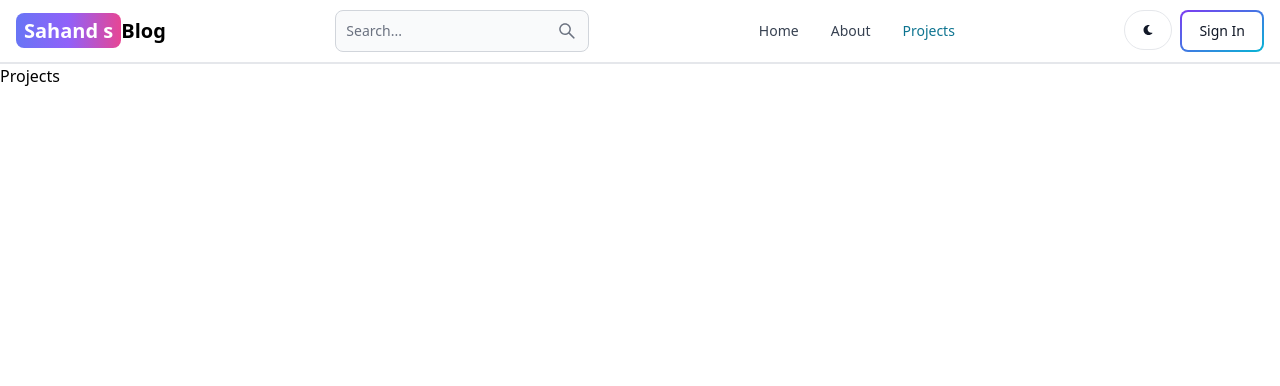
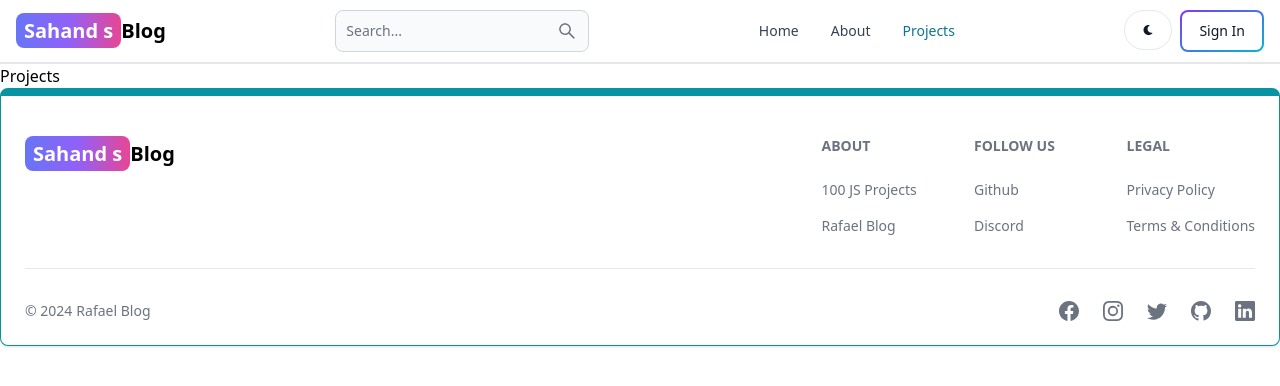
Before and after one commit to RafaelBispoSantos/MERN-Blog, a React (Vite) app in the folder client/: page /projects in a window 1280 px wide. Shown: the top 386 px of the page. Built offline with nearby package versions, Linux system fonts and the light colour scheme.

Commit message:
create  and add the footer component

```diff
--- a/client/src/App.jsx
+++ b/client/src/App.jsx
@@ -6,6 +6,7 @@
 import Dashboard from "./pages/Dashboard";
 import Projects from "./pages/Projects";
 import Header from "./components/Header";
+import Footer from "./components/Footer";
 function App() {
   return(
   <BrowserRouter>
@@ -18,6 +19,7 @@
       <Route path="/dashboard" element={<Dashboard/>} />
       <Route path="/projects" element={<Projects/>} />
     </Routes>
+    <Footer/>
   </BrowserRouter>
   )
 }
--- /dev/null
+++ b/client/src/components/Footer.jsx
@@ -0,0 +1,101 @@
+import { Footer } from "flowbite-react";
+import { Link } from "react-router-dom";
+import {BsDribbble, BsFacebook, BsGithub, BsInstagram, BsLinkedin, BsTwitter} from "react-icons/bs"
+
+function FooterCom() {
+  return (
+    <Footer container className="border border-t-8 border-teal-500">
+      <div className="w-full max-w-7xl mx-auto">
+        <div className="grid w-full justify-between sm:flex md:grid-cols-1">
+          <div className="mt-5">
+            <Link
+              to="/"
+              className="self-center whitespace-nowrap text-sm sm:text-xl font-semibold dark:text-white"
+            >
+              <span className="px-2 py-1 bg-gradient-to-r from-indigo-500 via-purple-500 to-pink-500 rounded-lg text-white">
+                Sahand s
+              </span>
+              Blog
+            </Link>
+          </div>
+          <div className="grid grid-cols-2 gap-8 sm: mt-4 sm:grid-cols-3 sm:gap-6">
+            <div>
+              <Footer.Title title="About" />
+              <Footer.LinkGroup col>
+                <Footer.Link
+                  href="https://www.100jsprojects.com"
+                  target="_blank"
+                  rel="noopener noreferrer"
+                >
+                  100 JS Projects
+                </Footer.Link>
+                <Footer.Link
+                  href="/about"
+                  target="_blank"
+                  rel="noopener noreferrer"
+                >
+                  Rafael Blog
+                </Footer.Link>
+              </Footer.LinkGroup>
+            </div>
+            <div>
+              <Footer.Title title="Follow us" />
+              <Footer.LinkGroup col>
+                <Footer.Link
+                  href="https://www.github.com/RafaelBispoSantos"
+                  target="_blank"
+                  rel="noopener noreferrer"
+                >
+                  Github
+                </Footer.Link>
+                <Footer.Link
+                  href="/#"
+                  target="_blank"
+                  rel="noopener noreferrer"
+                >
+                  Discord
+                </Footer.Link>
+              </Footer.LinkGroup>
+            </div>
+            <div>
+              <Footer.Title title="Legal" />
+              <Footer.LinkGroup col>
+                <Footer.Link
+                  href="https://www.github.com/RafaelBispoSantos"
+                  target="_blank"
+                  rel="noopener noreferrer"
+                >
+                  Privacy Policy
+                </Footer.Link>
+                <Footer.Link
+                  href="/#"
+                  target="_blank"
+                  rel="noopener noreferrer"
+                >
+                  Terms &amp; Conditions
+                </Footer.Link>
+              </Footer.LinkGroup>
+            </div>
+          </div>
+        </div>
+        <Footer.Divider />
+        <div className="w-full sm:flex sm:items-center sm:justify-between">
+          <Footer.Copyright
+            href="#"
+            by="Rafael Blog"
+            year={new Date().getFullYear()}
+          />
+          <div className="flex gap-6 sm:mt-0 mt-4 sm:justify-center">
+            <Footer.Icon href="#" icon={BsFacebook}/>
+            <Footer.Icon href="#" icon={BsInstagram}/>
+            <Footer.Icon href="#" icon={BsTwitter}/>
+            <Footer.Icon href="#" icon={BsGithub}/>
+            <Footer.Icon href="#" icon={BsLinkedin}/>
+          </div>
+        </div>
+      </div>
+    </Footer>
+  );
+}
+
+export default FooterCom;
```
